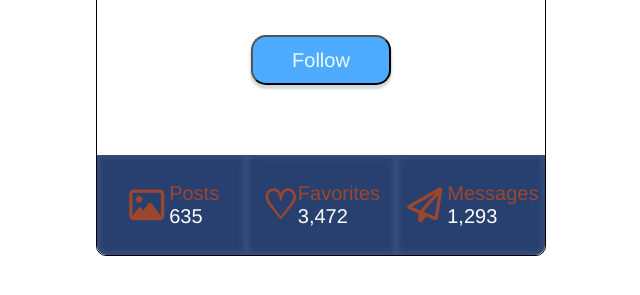
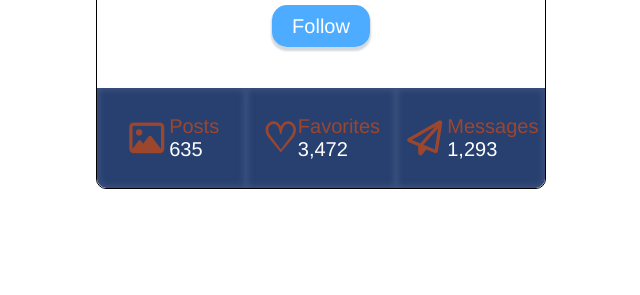
Before and after one commit to Crumpu/user-card, a plain HTML site: page index.html in a window 1280 px wide. Shown: the part 495-790 px from the top of the page, without its empty margins (319-959 px from the left). Drawn offline with Linux system fonts and the light colour scheme.

Commit message:
after validator

```diff
--- a/index.html
+++ b/index.html
@@ -5,7 +5,7 @@
   <meta charset="UTF-8">
   <meta name="viewport" content="width=device-width, initial-scale=1.0">
   <script async src="https://kit.fontawesome.com/a076d05399.js" crossorigin="anonymous"></script>
-  <link rel="stylesheet" href="https://cdnjs.cloudflare.com/ajax/libs/font-awesome/4.7.0/css/font-awesome.min.css" />
+  <link rel="stylesheet" href="https://cdnjs.cloudflare.com/ajax/libs/font-awesome/4.7.0/css/font-awesome.min.css">
   <link rel="stylesheet" href="./style/style.css">
   <title>Margot Robbie</title>
 </head>
@@ -27,16 +27,14 @@
 
   <main>
     <div class="img-container">
-      <img
-        src="./assets/images/6107bed8421f4c554266aa963ec6638c.jpg"
-        alt="Margot Robbie" class="photo">
+      <img src="./assets/images/6107bed8421f4c554266aa963ec6638c.jpg" alt="Margot Robbie" class="photo">
     </div>
     <div class="user-info">
       <h2>Margot Robbie</h2>
       <p>Margot Robbie was born in Dalby, Queensland, Australia and raised on the Gold Coast.</p>
-      <button class="btn-follow">
-        <a href="https://www.instagram.com/margotrobbieofficial/" class="follow">Follow</a>
-      </button>
+      <a href="https://www.instagram.com/margotrobbieofficial" class="btn-follow">Follow</a>
+
+
     </div>
 
   </main>
--- a/style/style.css
+++ b/style/style.css
@@ -62,18 +62,23 @@ a {
 }
 
 .btn-follow {
-  width: 140px;
-  height: 50px;
+  padding: 10px 20px;
   margin: 20px auto;
   border-radius: 15px;
   box-shadow: 0px 3px 2px 1px rgba(34, 60, 80, 0.2);
   background-color: rgb(77, 172, 255);
   font-size: 20px;
+  cursor: pointer;
+  color: white;
+  text-decoration: none;
 }
 
-.follow {
-  color: aliceblue;
-  text-decoration: none;
+.btn-follow:focus {
+  box-shadow: 0px 3px 2px 1px rgba(34, 60, 80, 0.4) inset;
+}
+
+.btn-follow:hover {
+  background-color: rgb(73, 155, 226);
 }
 
 footer {
@@ -116,15 +121,15 @@ footer {
 }
 
 .messages {
-  box-shadow: 0px 0px 6px 2px rgb(61, 83, 128)inset;
+  box-shadow: 0px 0px 6px 2px rgb(61, 83, 128) inset;
   border-bottom-right-radius: var(--border-radius);
 }
 
 .posts {
-  box-shadow: 0px 0px 6px 2px rgb(61, 83, 128)inset;
+  box-shadow: 0px 0px 6px 2px rgb(61, 83, 128) inset;
   border-bottom-left-radius: var(--border-radius);
 }
 
 .favorites {
-  box-shadow: 0px 0px 6px 2px rgb(61, 83, 128)inset;
+  box-shadow: 0px 0px 6px 2px rgb(61, 83, 128) inset;
 }
```
